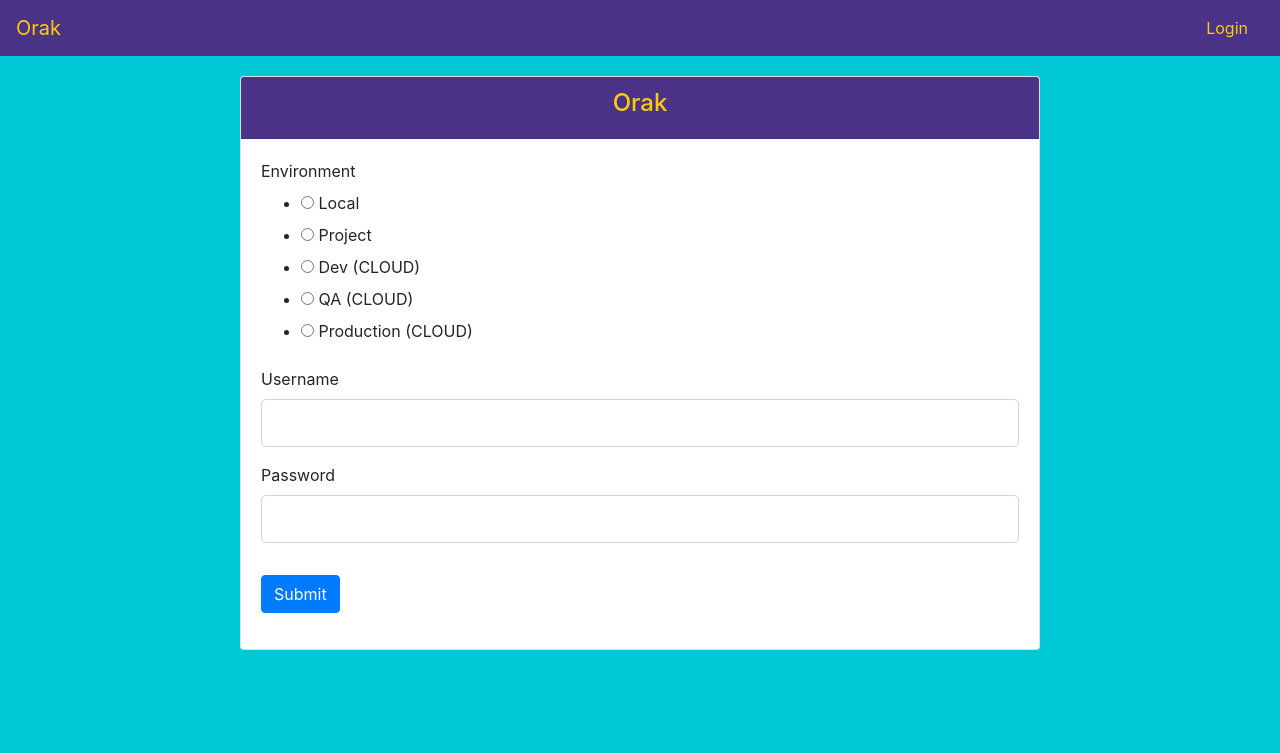
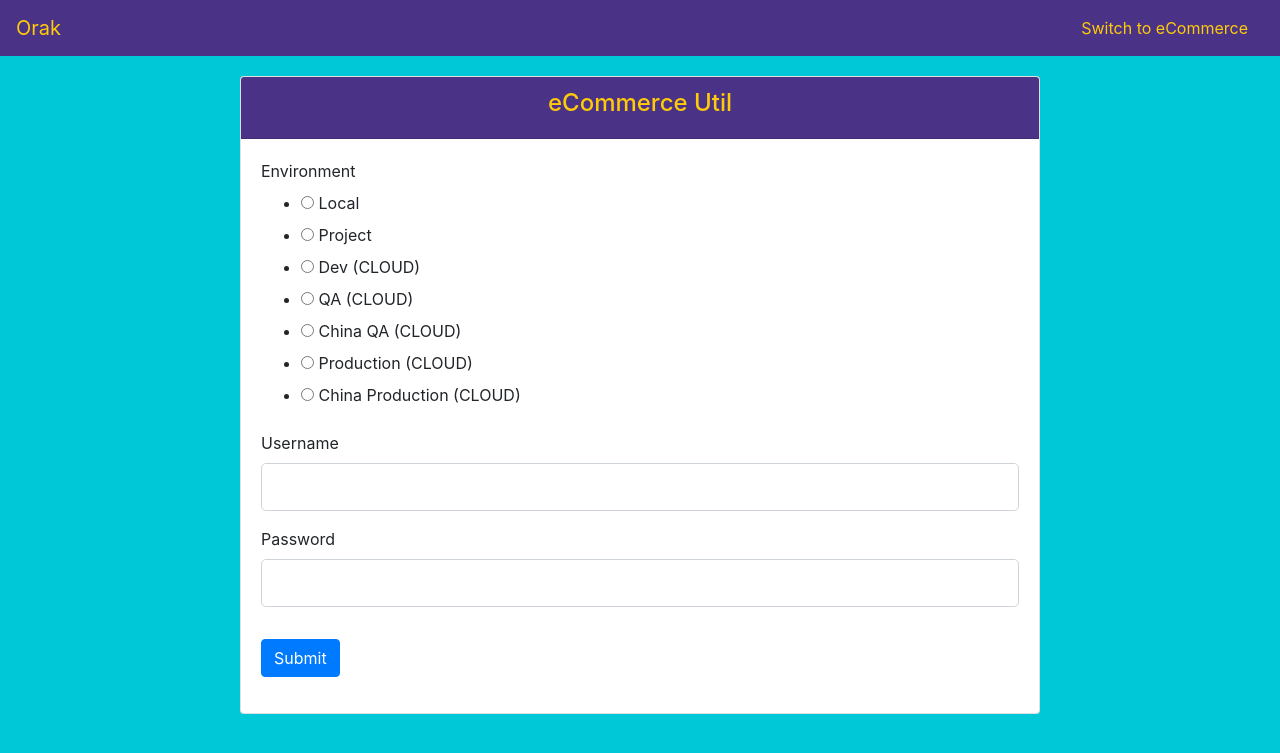
Before and after one commit to darshanmc/ecom-util-app, a Flask app: page /login in a window 1280 px wide. Shown: the top 753 px of the page. Run offline with Flask 2, Linux system fonts and the light colour scheme; parts of the project's set-up code (start-up, migrations or seed data) failed here and were passed over; some libraries are stand-ins or nearby versions.

Commit message:
Additional changes for ecommerce util

```diff
--- a/orak/__init__.py
+++ b/orak/__init__.py
@@ -13,7 +13,9 @@ environment['Local'] = env_obj['local']
 environment['PJ'] = env_obj['pj']
 environment['DEV'] = env_obj['dev']
 environment['QA'] = env_obj['qa']
+environment['CQA'] = env_obj['cqa']
 environment['PROD'] = env_obj['prod']
+environment['CPROD'] = env_obj['cprod']
 
 with open('orak/resource/url.json') as url_file:
     urls = json.loads(url_file.read())
@@ -23,7 +25,9 @@ login_service['Local'] = env_obj['local'] + urls['login']
 login_service['PJ'] = env_obj['pj'] + urls['login']
 login_service['DEV'] = env_obj['dev'] + urls['login']
 login_service['QA'] = env_obj['qa'] + urls['login']
+login_service['CQA'] = env_obj['cqa'] + urls['login']
 login_service['PROD'] = env_obj['prod'] + urls['login']
+login_service['CPROD'] = env_obj['cprod'] + urls['login']
 
 bulk_service = {}
 
--- a/orak/forms.py
+++ b/orak/forms.py
@@ -5,7 +5,7 @@ from wtforms.validators import DataRequired, Length, Email, Optional
 
 
 class LoginForm(FlaskForm):
-    environment =  RadioField(label='Environment', validators=[DataRequired()], choices=[('Local', 'Local'), ('PJ', 'Project'), ('DEV', 'Dev (CLOUD)'), ('QA', 'QA (CLOUD)'), ('PROD', 'Production (CLOUD)')])
+    environment =  RadioField(label='Environment', validators=[DataRequired()], choices=[('Local', 'Local'), ('PJ', 'Project'), ('DEV', 'Dev (CLOUD)'), ('QA', 'QA (CLOUD)'), ('CQA', 'China QA (CLOUD)'), ('PROD', 'Production (CLOUD)'), ('CPROD', 'China Production (CLOUD)')])
     username = StringField('Username', validators=[DataRequired(), Length(min=2, max=40), Email()])
     password = PasswordField('Password', validators=[DataRequired()])
     submit = SubmitField(label='Submit')
--- a/orak/login.py
+++ b/orak/login.py
@@ -35,9 +35,10 @@ def login_call(username, password, env):
                     for role in role_list:
                         if role == 'Site Administrator':
                             is_authorized = True
+                            full_name = metadata_model['firstName']
 
                     if is_authorized:
-                        return access_token, env, True
+                        return access_token, env, True, full_name
                     else:
                         return 'You are not authorized to access!', env, False
 
--- a/orak/route.py
+++ b/orak/route.py
@@ -8,7 +8,9 @@ from orak.services import get_cached_values, load_cache
 
 @app.route('/', methods=["POST", "GET"])
 def index():
-    return render_template('index.html')
+    access_token = request.cookies.get('access-token')
+    full_name = request.cookies.get('fullname')
+    return render_template('index.html', access_token = access_token, full_name = full_name)
 
 @app.route('/b2bhome', methods=["POST", "GET"])
 def b2bhome():
@@ -26,15 +28,23 @@ def b2bhome():
 
 @app.route('/login', methods=["POST", "GET"])
 def login():
+    access_token = request.cookies.get('access-token')
+
+    # If there is valid access token the redirect to home page
+    if access_token:
+        resp = redirect(url_for('home'))
+        return resp
+
     form = LoginForm()
     if request.method == 'POST':
         if form.validate_on_submit():
-            access_token, env, success = login_call(username=form.username.data, password=form.password.data, env = form.environment.data)
+            access_token, env, success, full_name = login_call(username=form.username.data, password=form.password.data, env = form.environment.data)
             if success:
                 flash('Logged in successfully', 'success')
                 resp =  redirect(url_for('home'))
                 resp.set_cookie('access-token',access_token)
                 resp.set_cookie('env', env)
+                resp.set_cookie('fullname', full_name)
                 return resp
             else:
                 flash(access_token, 'danger')
@@ -46,6 +56,7 @@ def login():
 def home():
     access_token = request.cookies.get('access-token')
     env = request.cookies.get('env')
+    full_name = request.cookies.get('fullname')
     if access_token and env:
         form = BulkUploadForm()
         if request.method == 'POST':
@@ -57,7 +68,7 @@ def home():
                 else:
                     flash('Unable to call endpoint!', 'danger')
 
-        return render_template('home.html', form=form, access_token = access_token, env=env)
+        return render_template('home.html', form=form, access_token = access_token, env=env, full_name = full_name)
     else:
         flash('Please login', 'danger')
         return redirect(url_for('login'))
--- a/orak/templates/b2bhome.html
+++ b/orak/templates/b2bhome.html
@@ -4,7 +4,7 @@
 
 <div class="card" style="width: 50rem; margin: 0 auto; margin-top: 20px;">
     <div class="card-header" style="background-color: #4A3386; text-align: center;">
-        <h4 style="color: #FFCA08"> B2B Bulk Upload </h4>
+        <h4 style="color: #FFCA08"> B2B Util </h4>
     </div>
     <div class="card-body">
         <form method="POST" action="">
--- a/orak/templates/layout.html
+++ b/orak/templates/layout.html
@@ -2,23 +2,22 @@
 
 {% block base %}
 <nav class="navbar" style="background-color: #4A3386;">
-    {% if access_token %}
-    <a class="navbar-brand" style="color: #FFCA08" href="{{ url_for('home')}}">Orak</a>
-    {% else %}
-    <a class="navbar-brand" style="color: #FFCA08" href="{{ url_for('login')}}">Orak</a>
-    {% endif %}
+    <a class="navbar-brand" style="color: #FFCA08" href="{{ url_for('index')}}">Orak</a>
 
     <ul class="nav nav-pills nav-fill">
         {% if access_token %}
         <li class="nav-item active">
-            <a class="nav-link" style="color: #FFCA08" href="{{ url_for('home')}}"> Home </a>
+            <a class="nav-link" style="color: #FFCA08" href="{{ url_for('home')}}"> Hello {{ full_name }} </a>
         </li>
+        <li class="nav-item">
+                <a class="nav-link" style="color: #FFCA08" href="{{ url_for('b2bhome')}}">Switch to B2B</a>
+            </li>
         <li class="nav-item">
             <a class="nav-link" style="color: #FFCA08" href="{{ url_for('logout')}}">Logout</a>
         </li>
         {% else %}
         <li class="nav-item">
-            <a class="nav-link" style="color: #FFCA08" href="{{ url_for('login')}}">Login</a>
+            <a class="nav-link" style="color: #FFCA08" href="{{ url_for('login')}}"> Switch to eCommerce </a>
         </li>
         {% endif %}
     </ul>
--- a/orak/templates/login.html
+++ b/orak/templates/login.html
@@ -4,7 +4,7 @@
 
 <div class="card" style="width: 50rem; margin: 0 auto; margin-top: 20px;">
     <div class="card-header" style="background-color: #4A3386; text-align: center;">
-        <h4 style="color: #FFCA08"> Orak </h4>
+        <h4 style="color: #FFCA08"> eCommerce Util </h4>
     </div>
     <div class="card-body">
         <form method="POST" action="">
```
